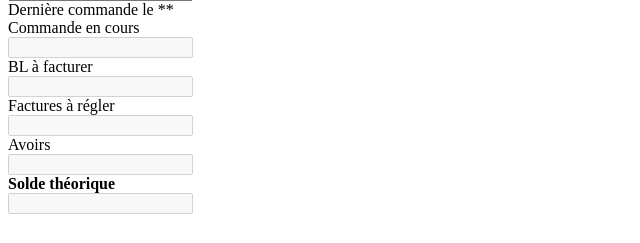
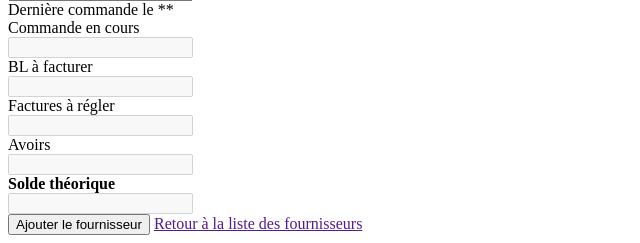
Before and after one commit to RomualdLewandoski/TijaraShop-WP-Plugin, a PHP site: page /adminAddSupplier.php in a window 1280 px wide. Shown: the part 568-811 px from the top of the page, without its empty margins (0-640 px from the left). Before the commit the page ends 782 px from the top, so only its background shows below. Run offline with PHP 8.4, Linux system fonts and the light colour scheme; data that the repository does not hold is empty.

Commit message:
Add submit buttons

```diff
--- a/views/adminAddSupplier.php
+++ b/views/adminAddSupplier.php
@@ -537,11 +537,18 @@
                     </div>
                 </div>
             </div>
-
         </div>
 
+        <!--END supplierAdd2-->
+    </div>
 
-        <!--END supplierAdd2-->
+    <div class="row">
+        <div class="col-md-12">
+            <div class="card col-12 card-success text-center">
+                <button type="submit" id="addSupplierAction" class="btn btn-success">Ajouter le fournisseur</button>
+                <a href="<?= $siteUrl ?>" class="btn btn-success">Retour à la liste des fournisseurs</a>
+            </div>
+        </div>
     </div>
     <!--END CONTAINER-->
 </div>
```
